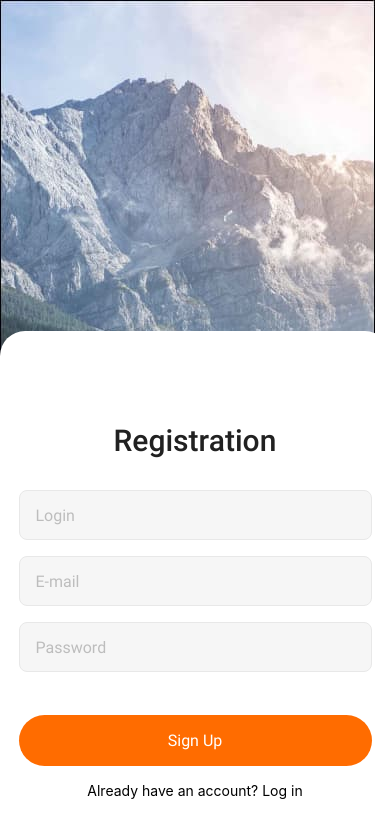
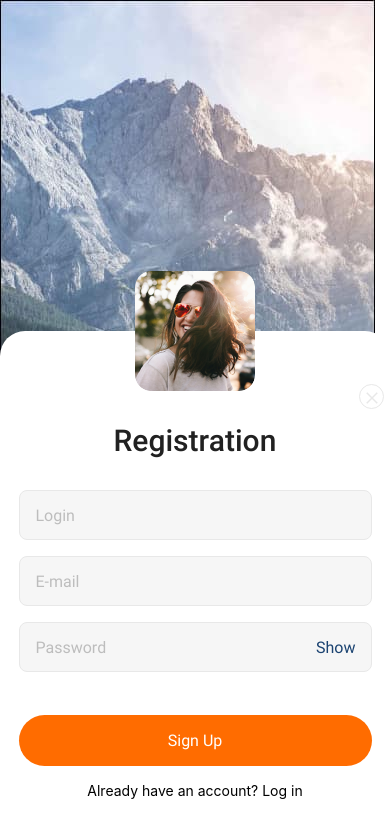
Before and after one commit to BorysovS/react-native-hw-1, a React Native app in the folder myNewRnProject/: screen / in a window 390 px wide. Shown: the top 838 px of the page. Built offline with nearby package versions, Linux system fonts and the light colour scheme.

Commit message:
add avatar

```diff
--- a/myNewRnProject/Screens/RegistrationScreen.jsx
+++ b/myNewRnProject/Screens/RegistrationScreen.jsx
@@ -1,8 +1,10 @@
 import { useState, useCallback, useEffect } from 'react';
+import Ionicons from '@expo/vector-icons/Ionicons';
 import {
   StyleSheet,
   Text,
   View,
+  Image,
   TextInput,
   TouchableOpacity,
   KeyboardAvoidingView,
@@ -20,9 +22,19 @@ const initialState = {
   userPassword: '',
 };
 
+const defaultBorderColor = "#E8E8E8";
+const accentBorderColor = "#FF6C00";
+const placeholderTextColor = "#bdbdbd";
+
 export default function RegistrationScreen() {
   const [isFocused, setIsFocused] = useState(false);
-    const [dataUserState, setDataUserState] = useState(initialState);
+  const [dataUserState, setDataUserState] = useState(initialState);
+  const [showPassword, setShowPassword] = useState(true);
+  // bordercolors
+  const [loginBorderColor, setLoginBorderColor] = useState(defaultBorderColor);
+  const [emailBorderColor, setEmailBorderColor] = useState(defaultBorderColor);
+  const [passBorderColor, setPassBorderColor] = useState(defaultBorderColor);
+  const [picture, setPicture] = useState("");
     const { height, width } = useWindowDimensions();
 
   const [fontsLoaded] = useFonts({
@@ -48,7 +60,7 @@ export default function RegistrationScreen() {
 //    }, [])
 
 
-  const keyboardHide = () => {
+  const onSubmit = () => {
     setIsFocused(false);
     Keyboard.dismiss();
     console.log(dataUserState);
@@ -56,7 +68,7 @@ export default function RegistrationScreen() {
   };
 
   return (
-    <TouchableWithoutFeedback onPress={keyboardHide}>
+    <TouchableWithoutFeedback onPress={() => { Keyboard.dismiss(), setIsFocused(false)}}>
       <KeyboardAvoidingView
         behavior={Platform.OS === 'ios' ? 'padding' : 'height'}
       >
@@ -65,13 +77,24 @@ export default function RegistrationScreen() {
           onLayout={onLayoutRootView}
         >
           <View style={styles.form}>
+            <View style={styles.avatar}>
+              <Image source={require('../assets/images/avatar.png')} style={styles.img} />
+              <TouchableOpacity
+                style={styles.btnAddActive}
+                activeOpacity={1}
+              >
+                <Ionicons name="close-outline" size={24} color="#E8E8E8" />
+              </TouchableOpacity>
+            </View>
             <Text style={styles.formTitle}>Registration</Text>
             <View style={{ marginBottom: 16 }}>
               <TextInput
                 style={styles.input}
                 placeholder="Login"
                 placeholderTextColor="#BDBDBD"
-                onFocus={() => setIsFocused(true)}
+                borderColor={loginBorderColor}
+                onFocus={() => { setIsFocused(true), setLoginBorderColor(accentBorderColor) }}
+                onBlur={() => setLoginBorderColor(defaultBorderColor)}
                 onChangeText={value =>
                   setDataUserState(pervState => ({
                     ...pervState,
@@ -86,7 +109,9 @@ export default function RegistrationScreen() {
                 style={styles.input}
                 placeholder="E-mail"
                 placeholderTextColor="#BDBDBD"
-                onFocus={() => setIsFocused(true)}
+                borderColor={emailBorderColor}
+                onFocus={() => { setIsFocused(true), setEmailBorderColor(accentBorderColor) }}
+                onBlur={() => setEmailBorderColor(defaultBorderColor)}
                 onChangeText={value =>
                   setDataUserState(pervState => ({
                     ...pervState,
@@ -98,11 +123,13 @@ export default function RegistrationScreen() {
             </View>
             <View style={{ marginBottom: 43 }}>
               <TextInput
-                style={styles.input}
+                style={{ ...styles.input, position: "relative" }}
                 placeholder="Password"
-                secureTextEntry={true}
+                secureTextEntry={showPassword}
                 placeholderTextColor="#BDBDBD"
-                onFocus={() => setIsFocused(true)}
+                borderColor={passBorderColor}
+                onFocus={() => { setIsFocused(true), setPassBorderColor(accentBorderColor) }}
+                onBlur={() => setPassBorderColor(defaultBorderColor)}
                 onChangeText={value =>
                   setDataUserState(pervState => ({
                     ...pervState,
@@ -111,9 +138,15 @@ export default function RegistrationScreen() {
                 }
                 value={dataUserState.userPassword}
               />
+              <TouchableOpacity
+                style={styles.hiddenPass}
+                onPress={() => setShowPassword(!showPassword)}
+              >
+                <Text style={styles.textPassHidden}>{showPassword ? "Show" : "Hidden"}</Text>
+              </TouchableOpacity>
             </View>
             <View style={{ marginBottom: 16 }}>
-              <TouchableOpacity style={styles.button} onPress={keyboardHide}>
+              <TouchableOpacity style={styles.button} onPress={onSubmit}>
                 <Text style={styles.btnText}>Sign Up</Text>
               </TouchableOpacity>
             </View>
@@ -142,6 +175,43 @@ const styles = StyleSheet.create({
     paddingHorizontal: 16,
   },
 
+  avatar: {
+    position: "relative",
+    alignItems: "center",
+    justifyContent: "center",
+  },
+
+  img: {
+    width: 120,
+    position: "absolute",
+    bottom: 32,
+    borderRadius: 16,
+  },
+
+  btnAdd: {
+    position: "absolute",
+    bottom: 14,
+    right: -12.5,
+    width: 25,
+    height: 25,
+    borderRadius: 25,
+    backgroundColor: "#fff",
+    borderWidth: 1,
+    borderColor: "#FF6C00",
+  },
+
+  btnAddActive: {
+    position: "absolute",
+    bottom: 14,
+    right: -12.5,
+    width: 25,
+    height: 25,
+    borderRadius: 25,
+    backgroundColor: "#fff",
+    borderWidth: 1,
+    borderColor: "#E8E8E8",
+  },
+
   formTitle: {
       color: '#212121',
       fontFamily: 'Roboto-Medium',
@@ -164,6 +234,19 @@ const styles = StyleSheet.create({
     fontSize: 16,
   },
 
+  hiddenPass: {
+    position: "absolute",
+    top: 16,
+    right: 16,
+  },
+
+  textPassHidden: {
+    color: "#1B4371",
+    fontFamily: "Roboto-Regular",
+    fontWeight: "400",
+    fontSize: 16,
+  },
+
   button: {
     paddingVertical: 16,
     width: 353,
```
Also changed, not shown: myNewRnProject/assets/images/avatar.png (added).
